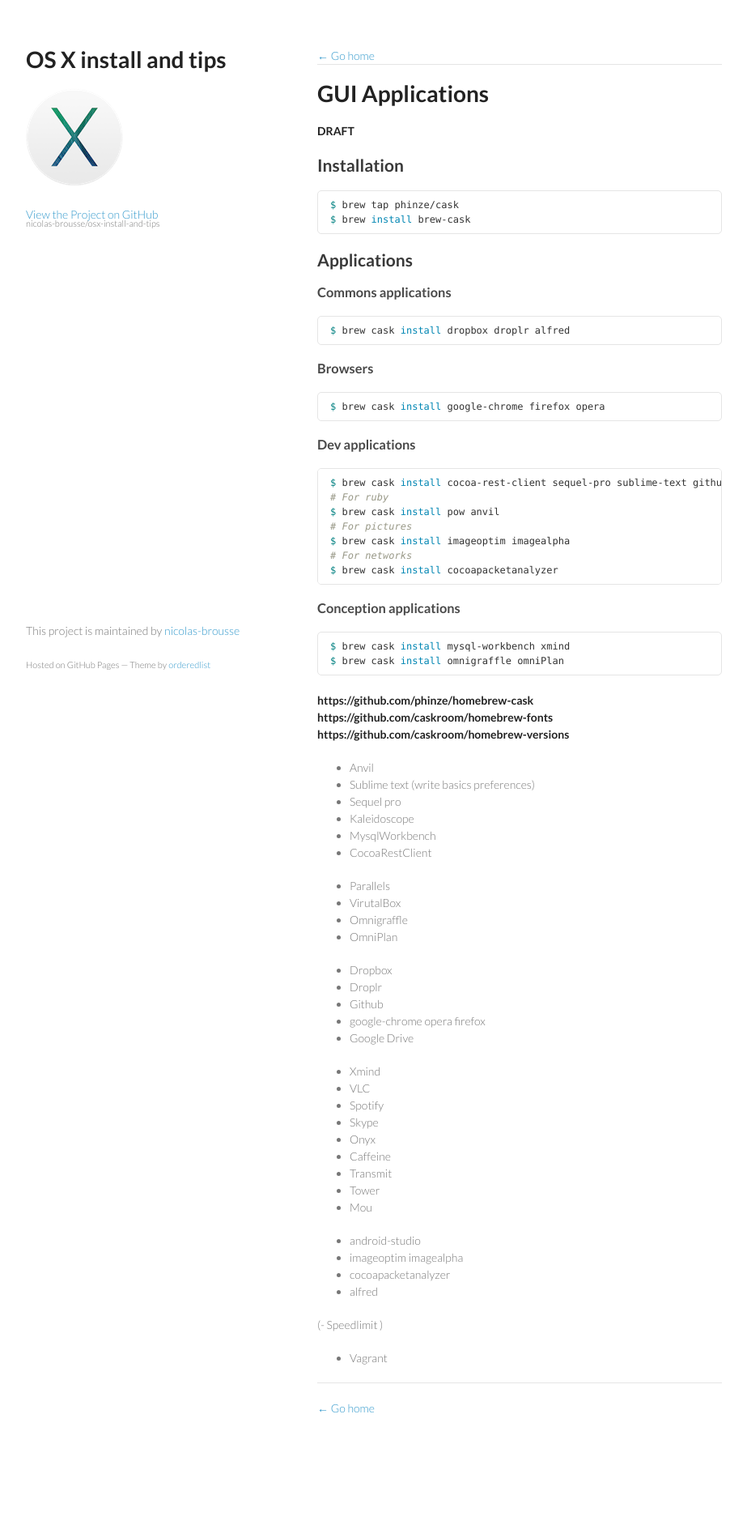
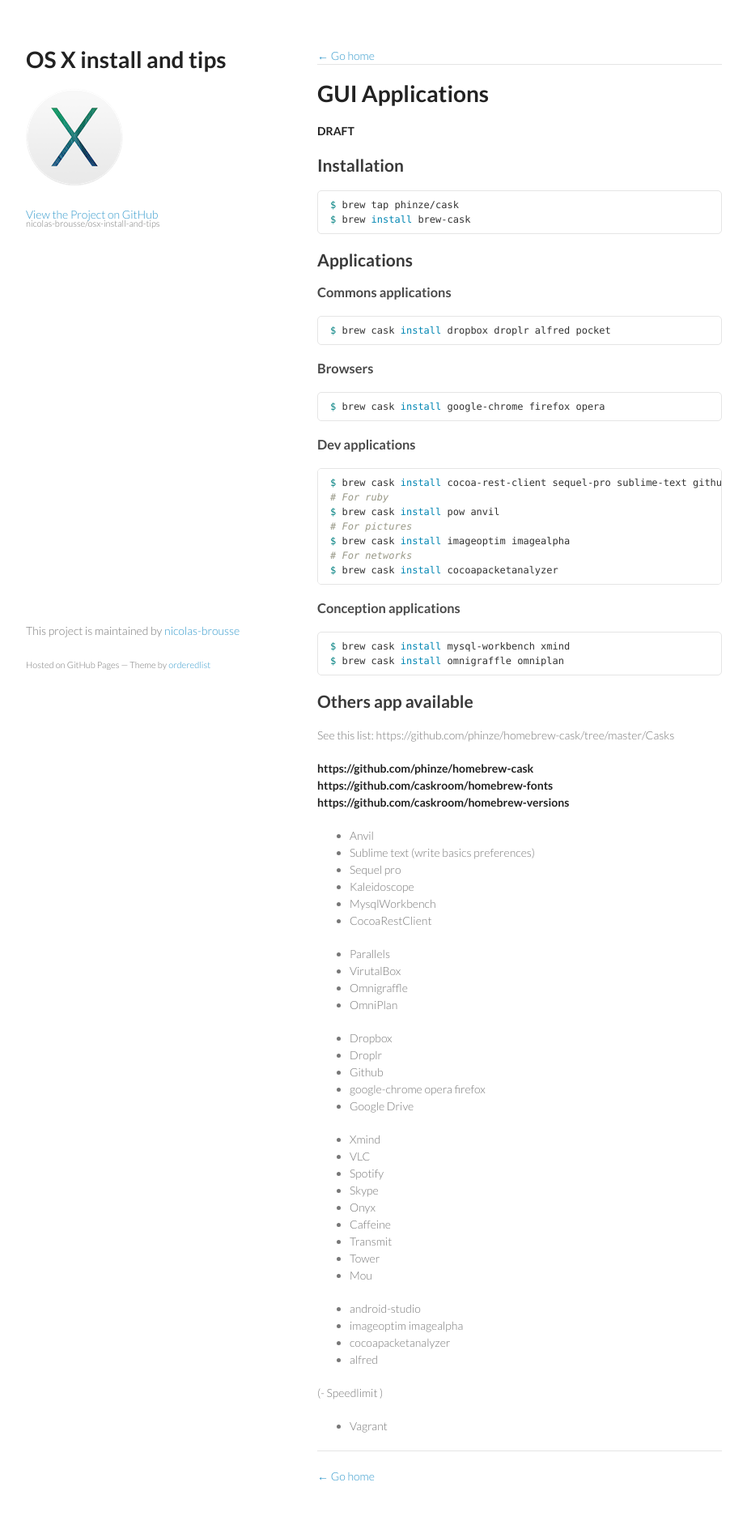
Before and after one commit to nicolas-brousse/osx-install-and-tips, a Jekyll site: the page built from pages/installation/gui-apps.md, in a window 1280 px wide. Shown: the whole page at 81% size, without its empty margins (178-1101 px from the left). Built offline with Jekyll 4.4.1, drawn with Linux system fonts in a browser that asks for light colours; Markdown is read by kramdown in place of the engine named in the settings; before the commit the page ends 1799 px from its top, so only the background shows below that.

Commit message:
Update pages

````diff
--- a/pages/installation/gui-apps.md
+++ b/pages/installation/gui-apps.md
@@ -17,7 +17,7 @@
 ### Commons applications
 
 ```bash
-$ brew cask install dropbox droplr alfred
+$ brew cask install dropbox droplr alfred pocket
 ```
 
 
@@ -45,9 +45,12 @@
 
 ```bash
 $ brew cask install mysql-workbench xmind
-$ brew cask install omnigraffle omniPlan
+$ brew cask install omnigraffle omniplan
 ```
 
+## Others app available
+
+See this list: https://github.com/phinze/homebrew-cask/tree/master/Casks
 
 **https://github.com/phinze/homebrew-cask**
 **https://github.com/caskroom/homebrew-fonts**
````
Also changed, not shown: index.md (+1 -0 lines), pages/index.html (added, +14 -0 lines), pages/others/commands.md (added, +4 -0 lines).
